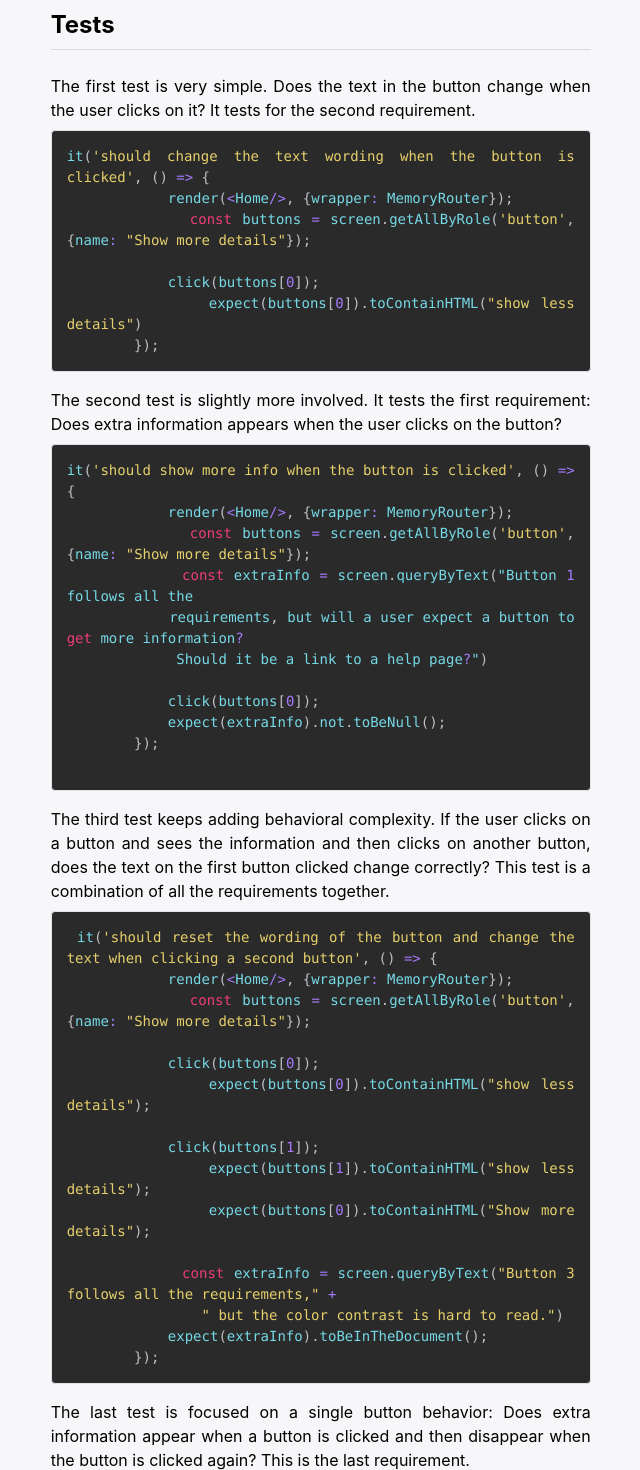
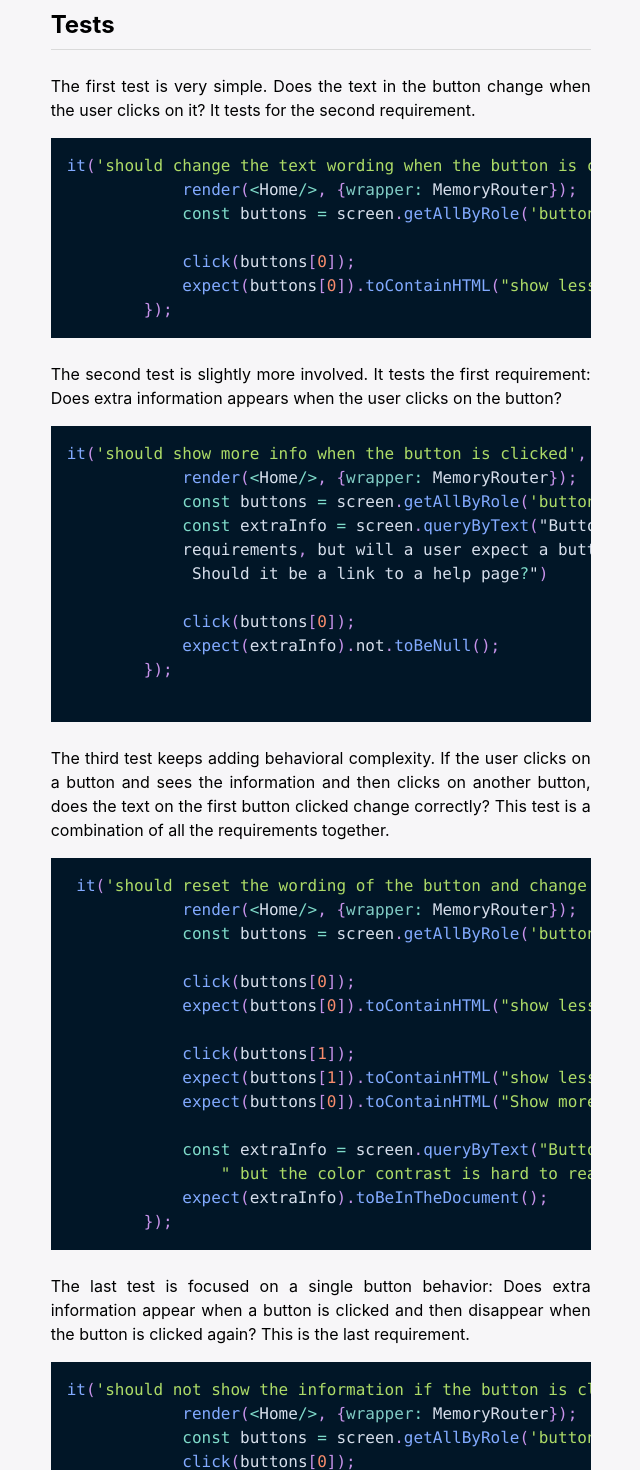
Before and after one commit to willot/Quality, a React (Create React App) app: page /quality in a window 1280 px wide. Shown: the part 1780-3250 px from the top of the page, without its empty margins (228-868 px from the left). Built offline with nearby package versions, Linux system fonts and the light colour scheme.

Commit message:
change the theme for the code example

```diff
--- a/src/pages/Quality.tsx
+++ b/src/pages/Quality.tsx
@@ -4,7 +4,7 @@ import {ExampleButtonNotAccessible} from "../components/ExampleButtonNotAccessib
 import {ShowSectionHook} from "../hooks/ShowSectionHook";
 
 import {Prism as SyntaxHighlighter} from 'react-syntax-highlighter';
-import {xonokai} from "react-syntax-highlighter/dist/cjs/styles/prism";
+import {nightOwl} from "react-syntax-highlighter/dist/cjs/styles/prism";
 import {LayoutWrapper} from "../components/LayoutWrapper";
 import {useLocation} from "react-router-dom";
 
@@ -201,7 +201,7 @@ export const Quality = () => {
                         the second requirement.</p>
                     <SyntaxHighlighter
                         language='javascript'
-                        style={xonokai}
+                        style={nightOwl}
                         highlighter={"prism" || "hljs"}
                     >
                         {test1}
@@ -212,7 +212,7 @@ export const Quality = () => {
                         button?</p>
                     <SyntaxHighlighter
                         language='javascript'
-                        style={xonokai}
+                        style={nightOwl}
                         highlighter={"prism" || "hljs"}
                     >
                         {test2}
@@ -224,7 +224,7 @@ export const Quality = () => {
                         combination of all the requirements together.</p>
                     <SyntaxHighlighter
                         language='javascript'
-                        style={xonokai}
+                        style={nightOwl}
                         highlighter={"prism" || "hljs"}
                     >
                         {test3}
@@ -235,7 +235,7 @@ export const Quality = () => {
                         disappear when the button is clicked again? This is the last requirement.</p>
                     <SyntaxHighlighter
                         language='javascript'
-                        style={xonokai}
+                        style={nightOwl}
                         highlighter={"prism" || "hljs"}
                     >
                         {test4}
```
